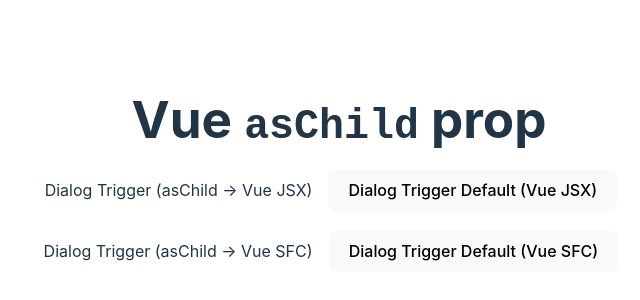
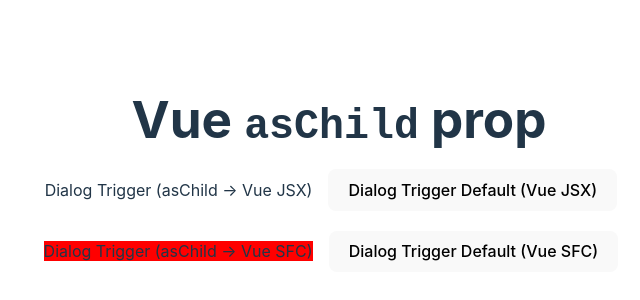
Before and after one commit to codebender828/polymorphic-as-child-vue, a Vue app: page / in a window 1280 px wide. Shown: the part 226-526 px from the top of the page, without its empty margins (301-941 px from the left). Built offline with nearby package versions, Linux system fonts and the light colour scheme.

Commit message:
refactor: scoped slots as function

```diff
--- a/src/components/example/using-dialog-trigger-with-as-child-prop.tsx
+++ b/src/components/example/using-dialog-trigger-with-as-child-prop.tsx
@@ -8,11 +8,9 @@
   return () => (
     <div>
       <DialogTrigger id={id} asChild class="space-inline-end-4">
-        {{
-          default: (props: any) => (
-            <span {...props}>Dialog Trigger (asChild &rarr; Vue JSX)</span>
-          ),
-        }}
+        {(props: any) => (
+          <span {...props}>Dialog Trigger (asChild &rarr; Vue JSX)</span>
+        )}
       </DialogTrigger>
       <DialogTrigger class="space-inline-end-4" id={id}>
         Dialog Trigger Default (Vue JSX)
--- a/src/components/example/using-dialog-trigger-with-as-child-prop.vue
+++ b/src/components/example/using-dialog-trigger-with-as-child-prop.vue
@@ -6,7 +6,9 @@
       as-child
       v-slot:default="props"
     >
-      <span v-bind="props">Dialog Trigger (asChild &rarr; Vue SFC)</span>
+      <span v-bind="props" class="redhot"
+        >Dialog Trigger (asChild &rarr; Vue SFC)</span
+      >
     </dialog-trigger>
 
     <dialog-trigger class="space-inline-end-4" id="blue-cats">
@@ -18,3 +20,9 @@
 <script setup lang="ts">
 import { DialogTrigger } from "../dialog-trigger";
 </script>
+
+<style>
+.redhot {
+  background-color: red;
+}
+</style>
```
